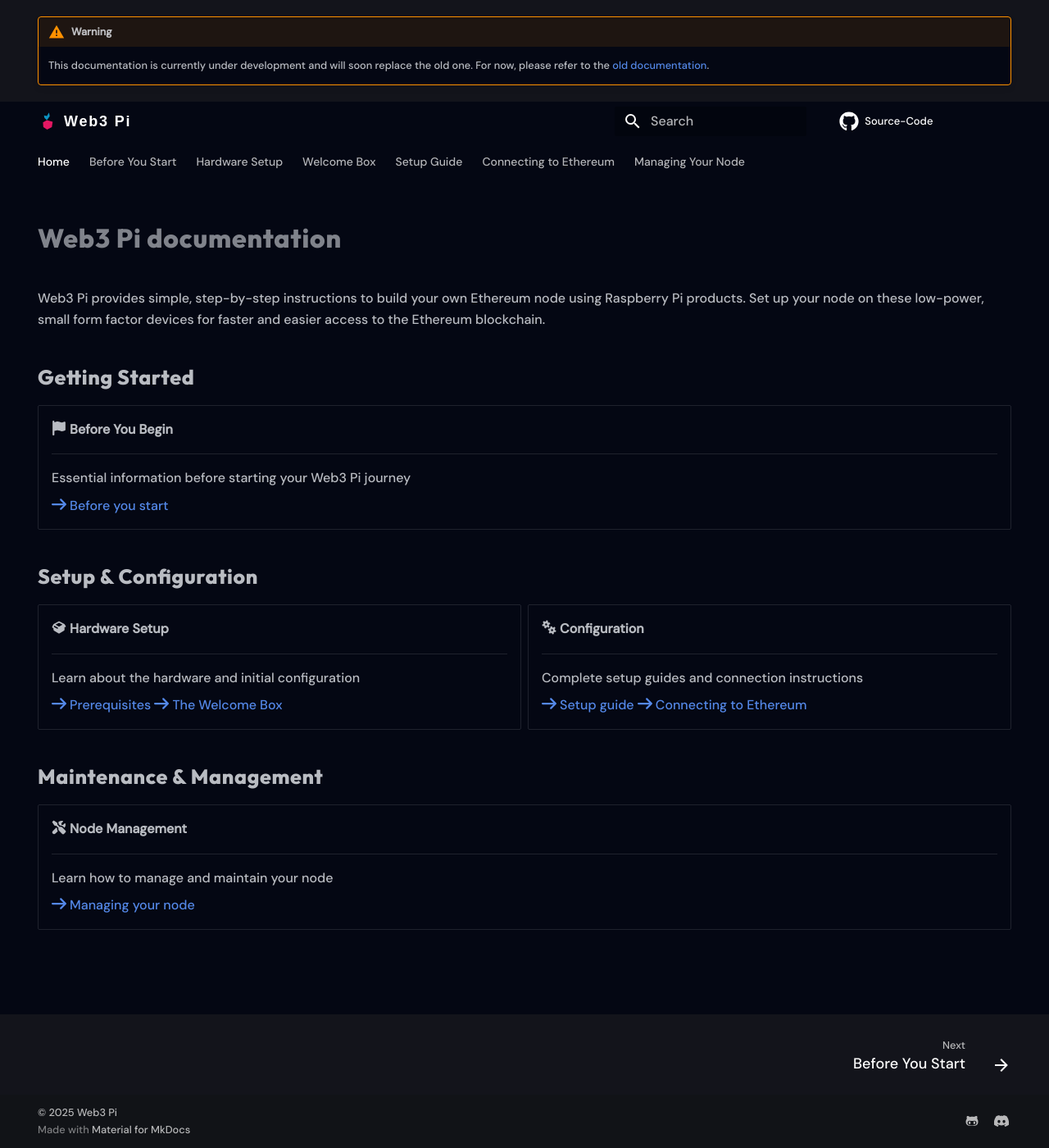
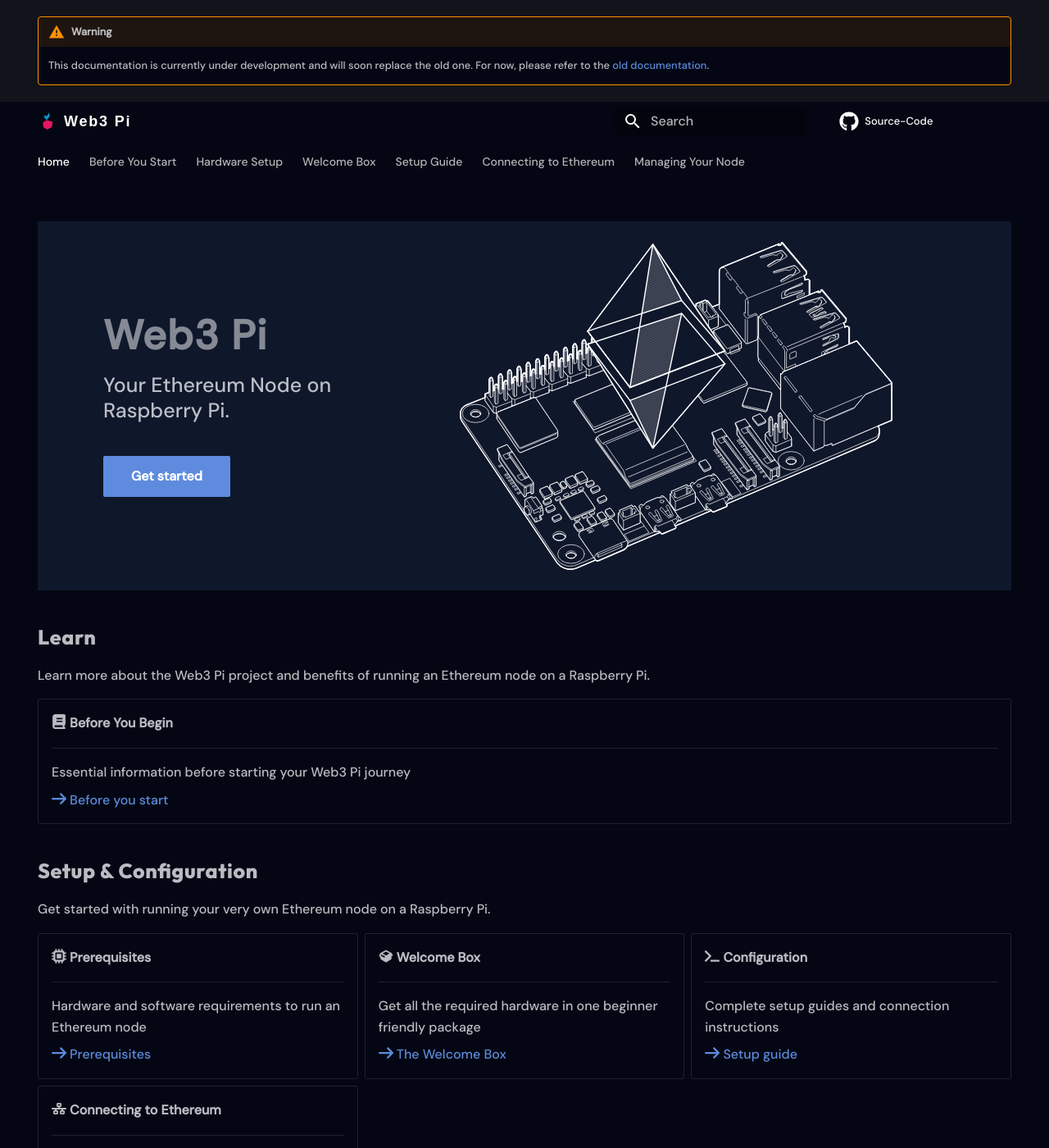
Before and after one commit to Web3-Pi/docs, an MkDocs documentation site: the page built from docs/index.md, in a window 1280 px wide and 1400 px high. Shown: the whole window at 82% size. Built offline with MkDocs 1.6.1 and Material for MkDocs 9.7.7, drawn with Linux system fonts in a browser that asks for light colours; some web fonts are replaced; comment, search, counter and statistics services are not loaded; some of the changed text lies outside the part shown.

Commit message:
add hero banner

```diff
--- a/docs/index.md
+++ b/docs/index.md
@@ -4,15 +4,26 @@
   - toc
 ---
 
-# Web3 Pi documentation
+<div class="home-page-hero">
+    <div class="content">
+        <h1 class="title">Web3 Pi</h1>
+        <span class="subtitle">Your Ethereum Node on Raspberry Pi.</span>
+        <a href="/prerequisites" class="md-button md-button--primary">
+            Get started
+        </a>
+    </div>
+    <img src="img/hero.svg" alt="Web3 Pi" height="100%" />
+</div>
 
-Web3 Pi provides simple, step-by-step instructions to build your own Ethereum node using Raspberry Pi products. Set up your node on these low-power, small form factor devices for faster and easier access to the Ethereum blockchain.
+<!-- prettier-ignore-start -->
 
-## Getting Started
+## Learn
+
+Learn more about the Web3 Pi project and benefits of running an Ethereum node on a Raspberry Pi.
 
 <div class="grid cards" markdown>
 
--   :fontawesome-solid-flag: __Before You Begin__
+-   :fontawesome-solid-book: __Before You Begin__
 
     ---
     Essential information before starting your Web3 Pi journey
@@ -23,31 +34,47 @@
 
 ## Setup & Configuration
 
+Get started with running your very own Ethereum node on a Raspberry Pi.
+
 <div class="grid cards" markdown>
 
--   :fontawesome-solid-box-open: __Hardware Setup__
+-   :fontawesome-solid-microchip: __Prerequisites__
 
     ---
-    Learn about the hardware and initial configuration
+    Hardware and software requirements to run an Ethereum node
 
     [:fontawesome-solid-arrow-right: Prerequisites](prerequisites.md)
+
+-   :fontawesome-solid-box-open: __Welcome Box__
+
+    ---
+    Get all the required hardware in one beginner friendly package
+
     [:fontawesome-solid-arrow-right: The Welcome Box](welcome-box.md)
 
--   :fontawesome-solid-gears: __Configuration__
+-   :fontawesome-solid-terminal: __Configuration__
 
     ---
     Complete setup guides and connection instructions
 
     [:fontawesome-solid-arrow-right: Setup guide](full-setup/menu.md)
+
+-   :fontawesome-solid-network-wired: __Connecting to Ethereum__
+
+    ---
+    Learn how to connect to Ethereum and sync your node
+
     [:fontawesome-solid-arrow-right: Connecting to Ethereum](connect-ethereum.md)
 
 </div>
 
 ## Maintenance & Management
 
+Tips and tricks to keep your node running smoothly.
+
 <div class="grid cards" markdown>
 
--   :fontawesome-solid-screwdriver-wrench: __Node Management__
+-   :fontawesome-solid-server: __Node Management__
 
     ---
     Learn how to manage and maintain your node
@@ -55,3 +82,5 @@
     [:fontawesome-solid-arrow-right: Managing your node](managing/menu.md)
 
 </div>
+
+<!-- prettier-ignore-end -->
--- a/docs/stylesheets/extra.css
+++ b/docs/stylesheets/extra.css
@@ -37,8 +37,59 @@
   --md-typeset-font-family: "DM Sans", sans-serif;
   --md-code-font-family: "Fira Code", monospace;
 }
+/* override header background color */
+[data-md-color-primary] .md-header,
+[data-md-color-primary] .md-tabs {
+  background-color: var(--md-primary-fg-color);
+}
 
 /* Hide forks info */
 .md-header__source .md-source__facts > :nth-child(3) {
   display: none;
 }
+
+.home-page-hero {
+  display: grid;
+  gap: 2rem;
+  place-items: center;
+  grid-template-columns: 1fr;
+  background-color: oklch(0.208 0.042 265.755);
+  min-height: auto;
+  padding: 2rem;
+  .content {
+    display: flex;
+    flex-direction: column;
+    justify-content: center;
+    align-items: start;
+  }
+  .title {
+    font-family: "DM Sans", sans-serif;
+    font-size: 2.5rem;
+    font-weight: 800;
+    line-height: 1;
+    margin-bottom: 1rem;
+  }
+  .subtitle {
+    font-family: "DM Sans", sans-serif;
+    font-size: 1.25rem;
+    line-height: 1.25;
+    margin-bottom: 2rem;
+  }
+  img {
+    display: none;
+  }
+}
+
+@media screen and (min-width: 960px) {
+  .home-page-hero {
+    grid-template-columns: 1fr 2fr;
+    padding: 4rem;
+    min-height: 450px;
+    img {
+      display: block;
+      height: 400px;
+      margin-top: -100px;
+      margin-bottom: -100px;
+    }
+  }
+}
--- a/mkdocs.yml
+++ b/mkdocs.yml
@@ -33,7 +33,8 @@
     repo: fontawesome/brands/github
   language: en
   palette:
-    - scheme: slate
+    primary: black
+    scheme: slate
 
 plugins:
   - search
```
Also changed, not shown: docs/img/hero.svg (added).
